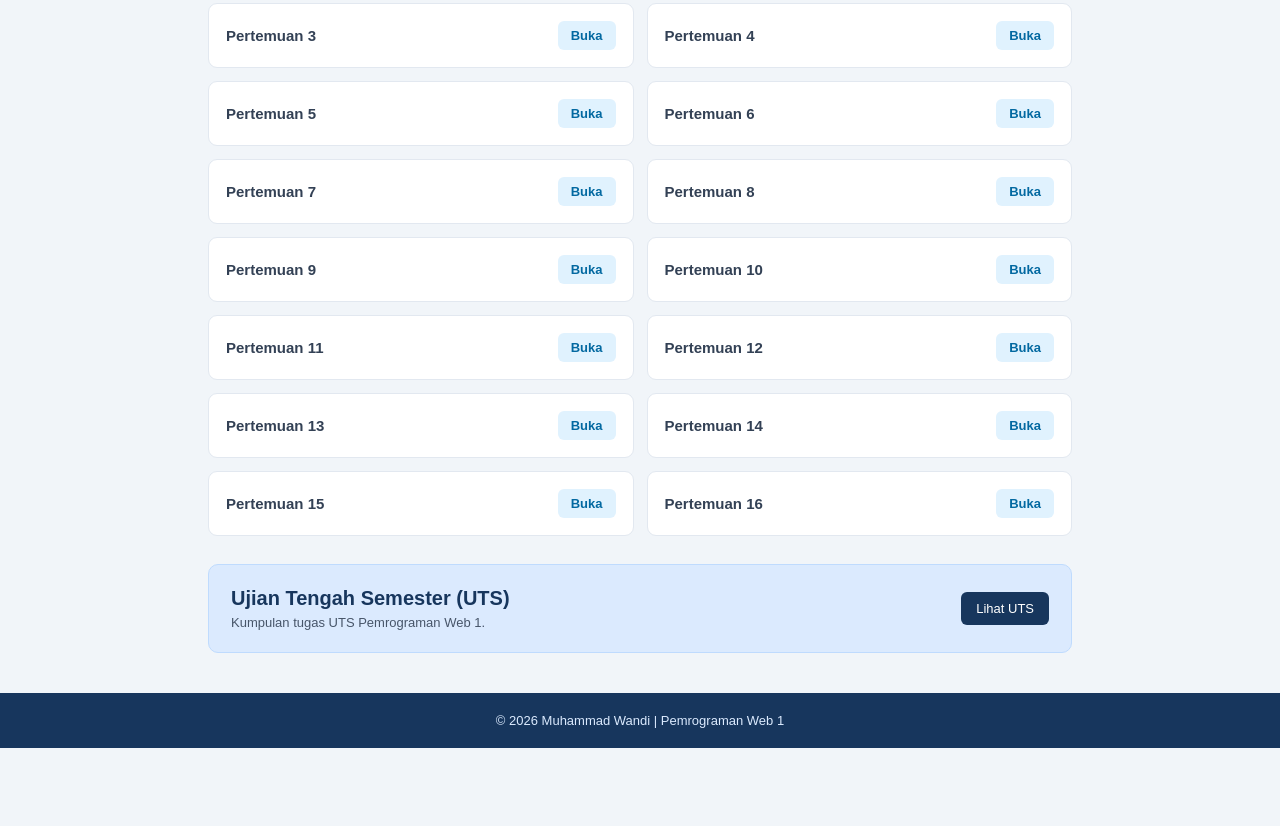
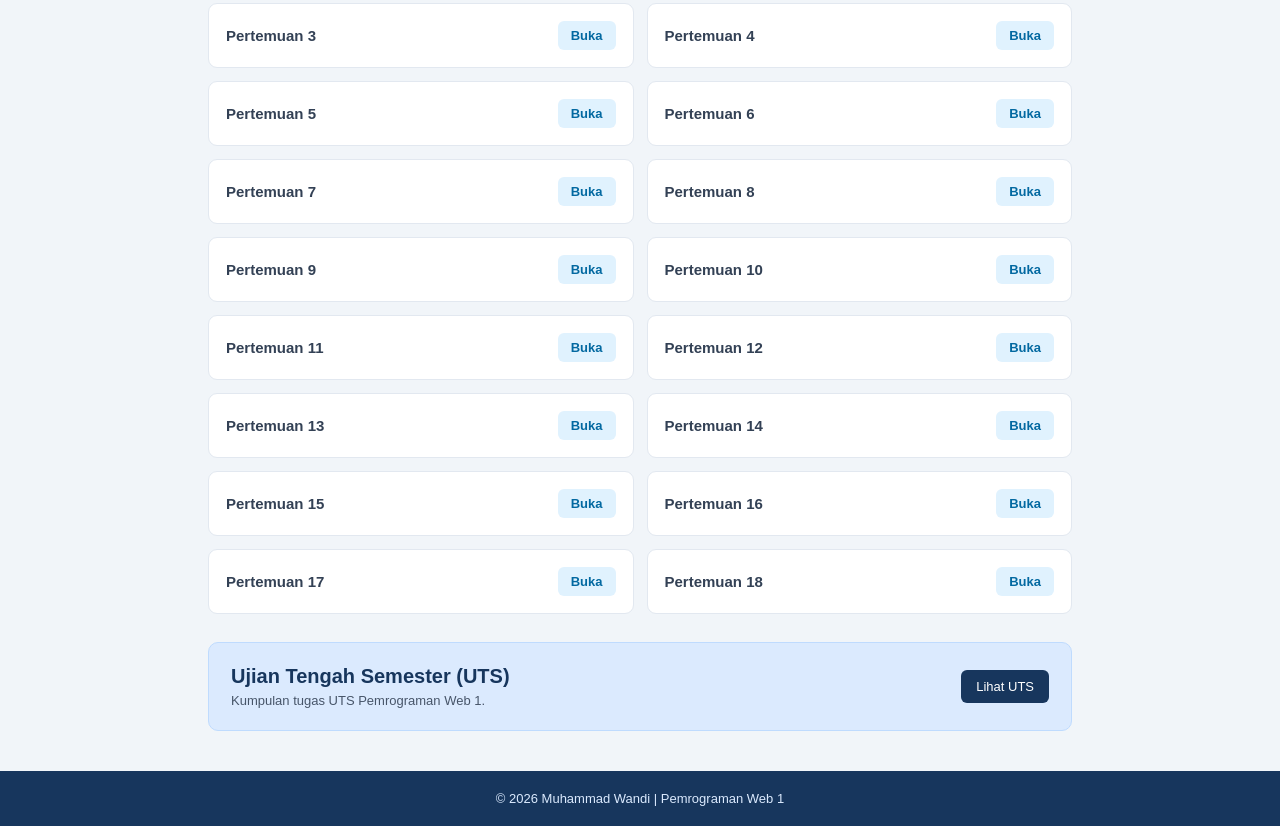
Before and after one commit to Wandi-01/muhammad-wandi-web-project, a plain HTML site: page index.html in a window 1280 px wide. Shown: the part 388-1214 px from the top of the page. Before the commit the page ends 1136 px from the top, so only its background shows below. Drawn offline with Linux system fonts and the light colour scheme.

Commit message:
Halaman Utama

```diff
--- a/index.html
+++ b/index.html
@@ -196,6 +196,8 @@ footer {
         <div class="item"><h3>Pertemuan 14</h3><a href="PERTEMUAN_14/">Buka</a></div>
         <div class="item"><h3>Pertemuan 15</h3><a href="PERTEMUAN_15/">Buka</a></div>
         <div class="item"><h3>Pertemuan 16</h3><a href="PERTEMUAN_16/">Buka</a></div>
+        <div class="item"><h3>Pertemuan 17</h3><a href="PERTEMUAN_16/">Buka</a></div>
+        <div class="item"><h3>Pertemuan 18</h3><a href="PERTEMUAN_16/">Buka</a></div>
     </section>
 
     <section class="uts">
```
